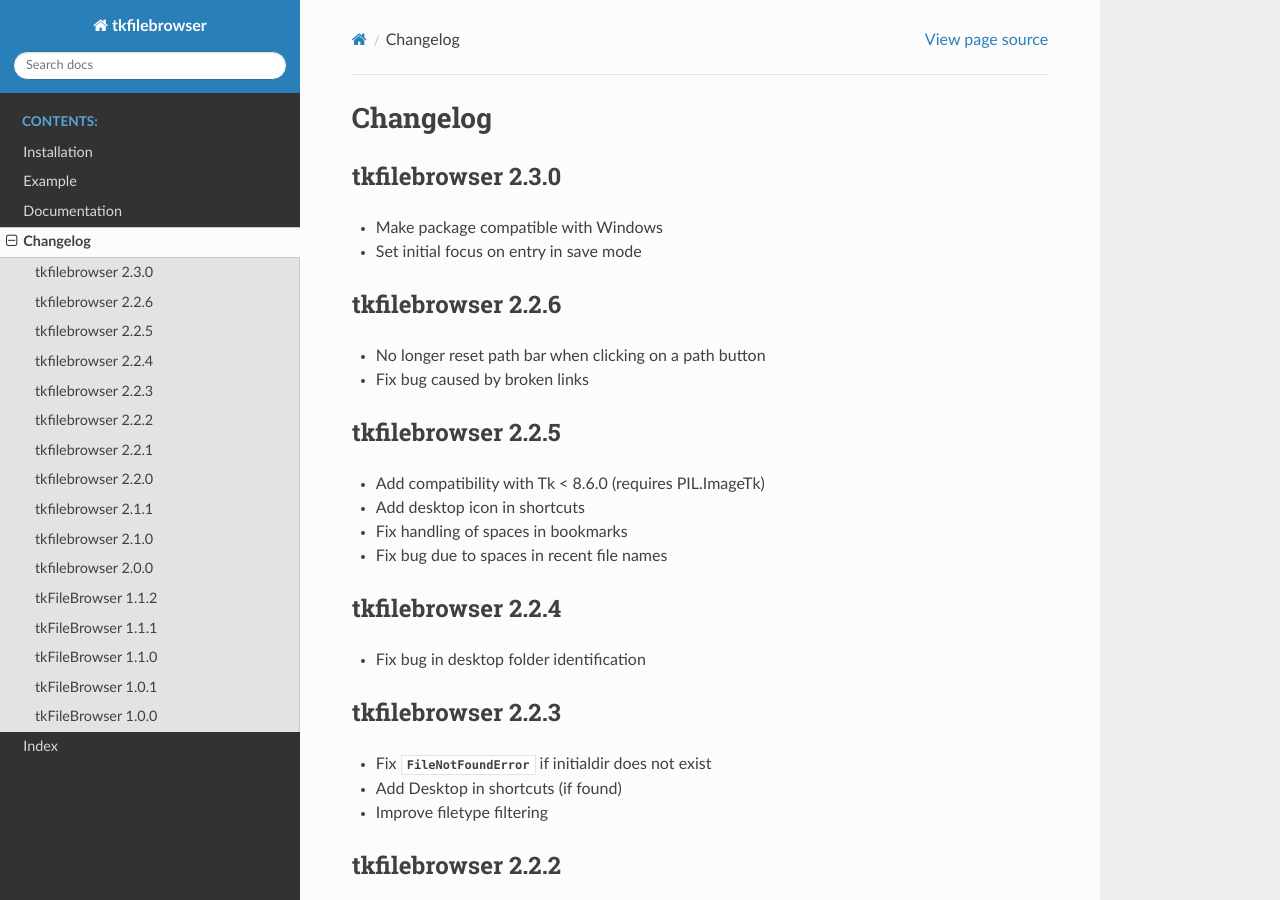
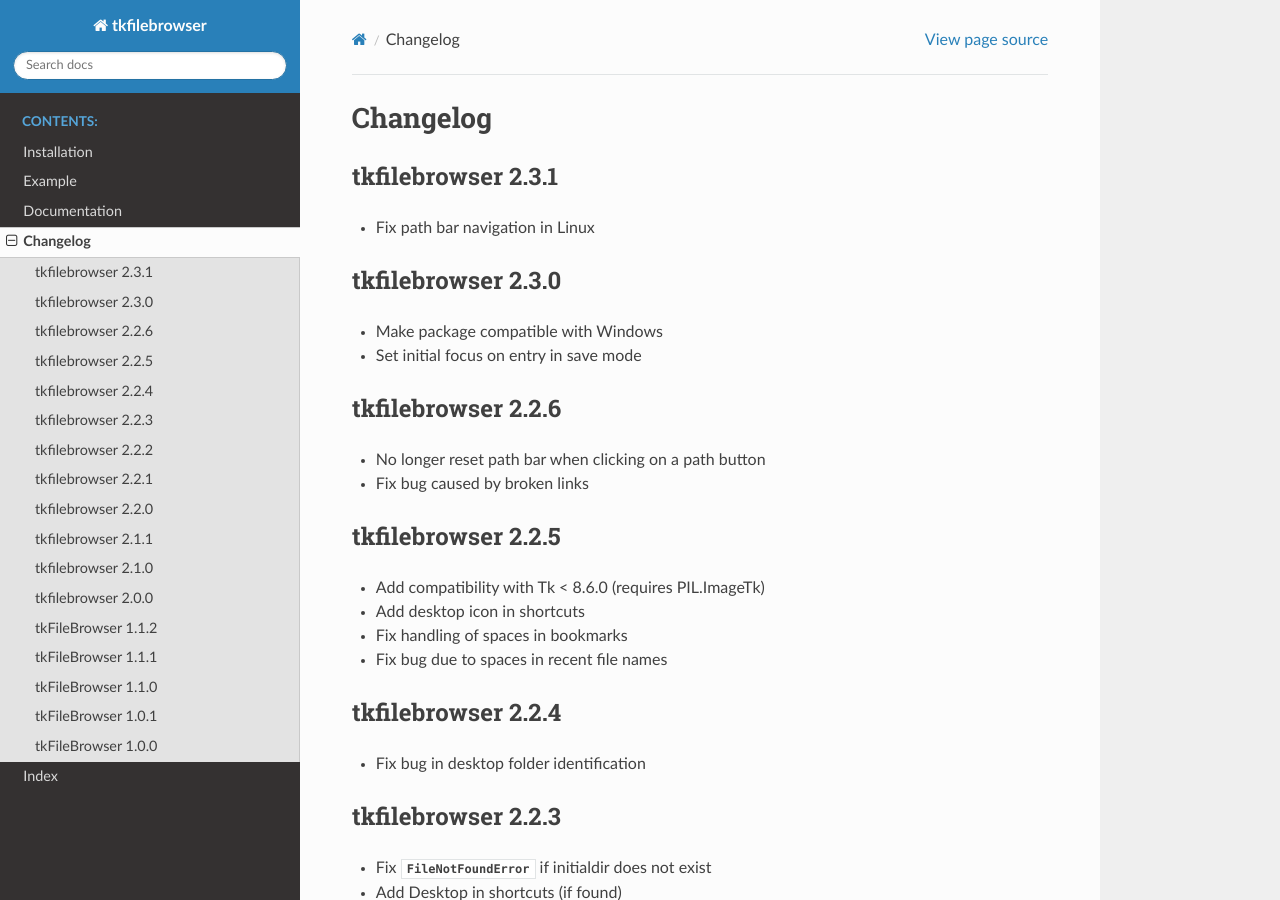
Before and after one commit to j4321/tkFileBrowser, a Sphinx documentation site: the page built from docs/changelog.rst, in a window 1280 px wide and 900 px high. Built offline with Sphinx 7.4.7 and the Read the Docs theme 2.0.0, drawn with Linux system fonts in a browser that asks for light colours.

Commit message:
Update changelog

```diff
--- a/docs/changelog.rst
+++ b/docs/changelog.rst
@@ -1,5 +1,10 @@
 Changelog
 =========
+
+tkfilebrowser 2.3.1
+-------------------
+
+* Fix path bar navigation in Linux
 
 tkfilebrowser 2.3.0
 -------------------
--- a/setup.py
+++ b/setup.py
@@ -14,7 +14,7 @@
 
 
 setup(name='tkfilebrowser',
-      version='2.3.0',
+      version='2.3.1',
       description='File browser for Tkinter, alternative to tkinter.filedialog in linux with GTK bookmarks support.',
       long_description=long_description,
       url='https://github.com/j4321/tkFileBrowser',
```
Also changed, not shown: README.rst (+5 -2 lines).
